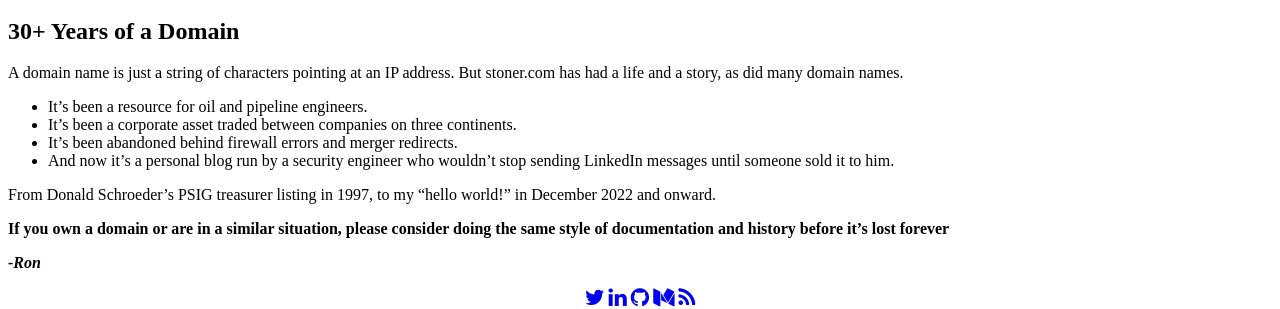
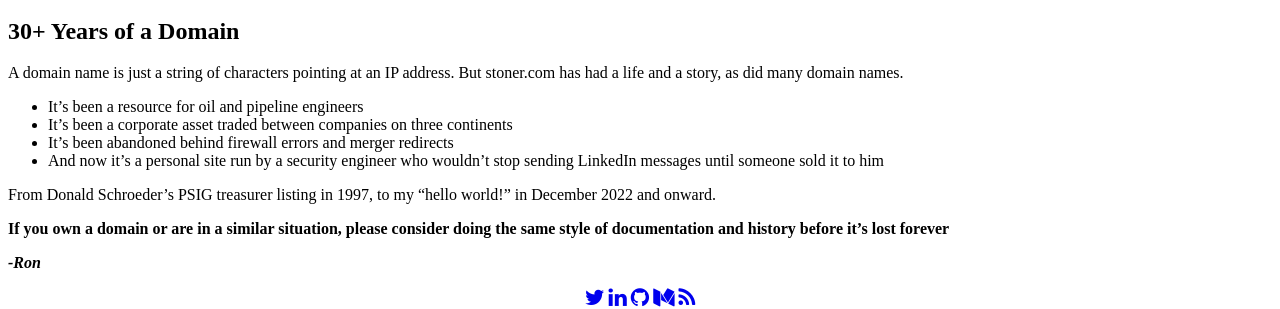
Before and after one commit to ronaldstoner/ron, a Jekyll site: the page built from _posts/2026-03-10-The_History_Of_Stoner_._com.md, in a window 1280 px wide and 900 px high, scrolled down 13837 px. Shown: the part 578-887 px from the top of the window. Built offline with Jekyll 4.4.1, drawn with Linux system fonts in a browser that asks for light colours.

Commit message:
Post: History of stoner.com fixes

```diff
--- a/_posts/2026-03-10-The_History_Of_Stoner_._com.md
+++ b/_posts/2026-03-10-The_History_Of_Stoner_._com.md
@@ -206,10 +206,10 @@ Today, stoner.com is my home where I write about and host my projects related to
 
 A domain name is just a string of characters pointing at an IP address. But stoner.com has had a life and a story, as did many domain names.
 
- - It's been a resource for oil and pipeline engineers.
- - It's been a corporate asset traded between companies on three continents.
- - It's been abandoned behind firewall errors and merger redirects.
- - And now it's a personal blog run by a security engineer who wouldn't stop sending LinkedIn messages until someone sold it to him.
+ - It's been a resource for oil and pipeline engineers
+ - It's been a corporate asset traded between companies on three continents
+ - It's been abandoned behind firewall errors and merger redirects
+ - And now it's a personal site run by a security engineer who wouldn't stop sending LinkedIn messages until someone sold it to him
 
 From Donald Schroeder's PSIG treasurer listing in 1997, to my "hello world!" in December 2022 and onward.
 
```
